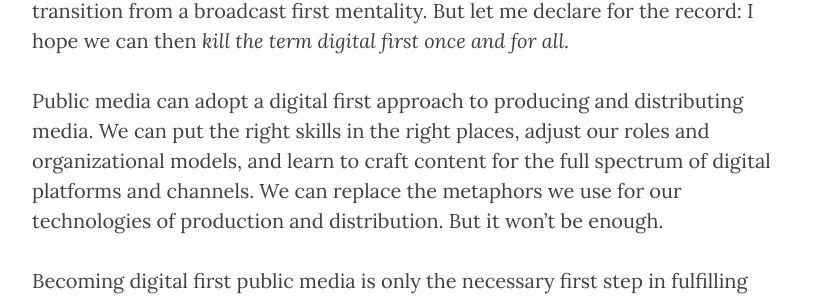
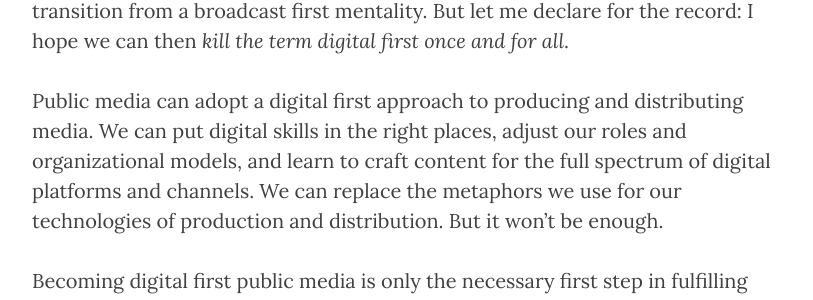
Before and after one commit to jackbrighton/jackbrighton.github.io, a Jekyll site: the page built from _posts/2015-05-25-what-is-digital-first.md, in a window 1280 px wide and 900 px high, scrolled down 3609 px. Shown: the part 172-472 px from the top of the window, without its empty margins (233-1046 px from the left). Built offline with Jekyll 4.4.1, drawn with Linux system fonts in a browser that asks for light colours; nearby versions of some CDN libraries.

Commit message:
minor wording tweak

```diff
--- a/_posts/2015-05-25-what-is-digital-first.md
+++ b/_posts/2015-05-25-what-is-digital-first.md
@@ -60,7 +60,7 @@ The fundamental barrier in moving from broadcasting first to digital first is ou
 
 I started this blog with the intention of exploring ideas important to the future of public media. Digital first is a concept we need to embrace now, as we transition from a broadcast first mentality. But let me declare for the record: I hope we can then _kill the term digital first once and for all_.
 
-Public media can adopt a digital first approach to producing and distributing media. We can put the right skills in the right places, adjust our roles and organizational models, and learn to craft content for the full spectrum of digital platforms and channels. We can replace the metaphors we use for our technologies of production and distribution. But it won’t be enough.
+Public media can adopt a digital first approach to producing and distributing media. We can put digital skills in the right places, adjust our roles and organizational models, and learn to craft content for the full spectrum of digital platforms and channels. We can replace the metaphors we use for our technologies of production and distribution. But it won’t be enough.
 
 Becoming digital first public media is only the necessary first step in fulfilling our promise to serve the higher aspirations and interests of our communities. The term “digital first” fails to capture the most significant aspect of the emerging digital media system: its capacity to empower people not just to receive and consume, but to participate and create.
 
```
